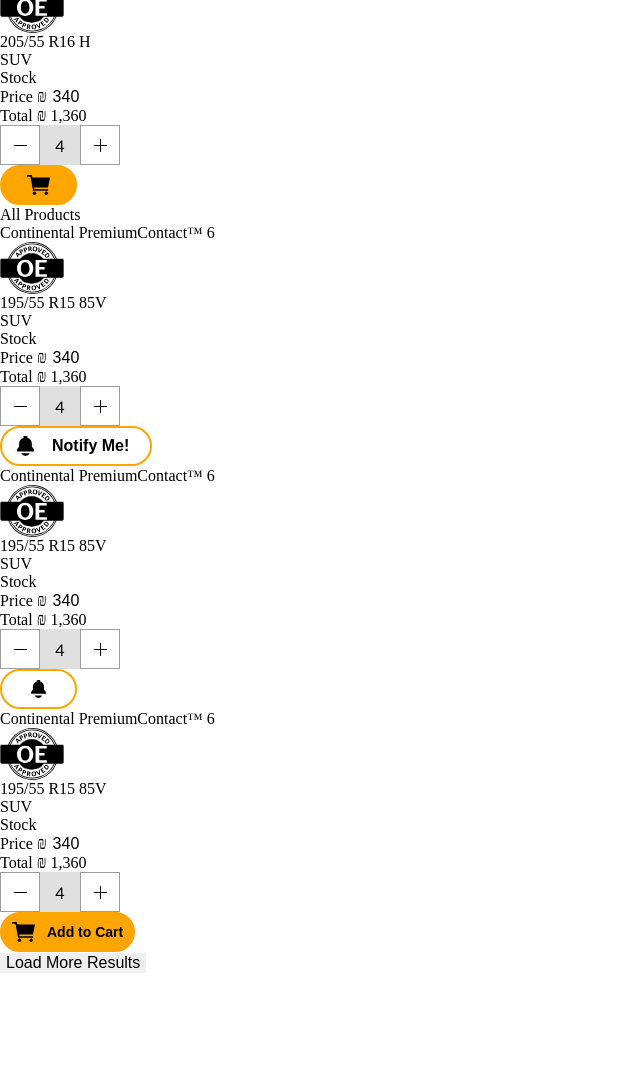
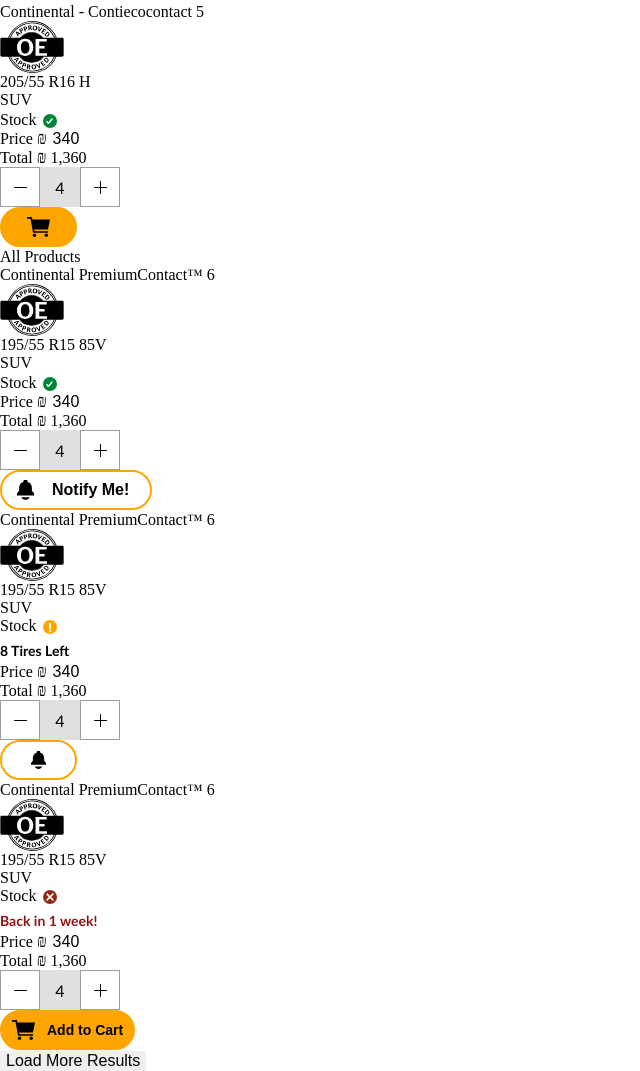
Before and after one commit to evtatdevelop/new-wheels, a website: page source/index.html in a window 1280 px wide. Shown: the part 680-1751 px from the top of the page, without its empty margins (0-640 px from the left). Before the commit the page ends 1653 px from the top, so only its background shows below. Drawn offline with nearby package versions, Linux system fonts and the light colour scheme; files that its build step writes are made by us from their sources.

Commit message:
Stock elenent

```diff
--- a/source/less/blocks/page-bests.less
+++ b/source/less/blocks/page-bests.less
@@ -1,5 +1 @@
 // page bestsellers
-
-.page-header {
-  display: flex;
-}
--- a/source/less/blocks/page-goods.less
+++ b/source/less/blocks/page-goods.less
@@ -1,5 +1 @@
 // page goods
-
-.page-header {
-  display: flex;
-}
--- a/source/less/blocks/page-header.less
+++ b/source/less/blocks/page-header.less
@@ -1,5 +1 @@
 // page header
-
-.page-header {
-  display: flex;
-}
--- a/source/less/blocks/page-tools.less
+++ b/source/less/blocks/page-tools.less
@@ -1,5 +1 @@
 // page tools
-
-.page-header {
-  display: flex;
-}
--- a/source/less/blocks/stock.less
+++ b/source/less/blocks/stock.less
@@ -1 +1,56 @@
 // stock
+
+.stock {
+    position: relative;
+    font-size: 16px;
+      &::before {
+        content: '';
+        position: absolute;
+        display: block;
+        width: 14px;
+        height: 14px;
+        border-radius: 7px;
+        left: 43px;
+        top: 3px;
+      }
+      &::after {
+        position: absolute;
+        display: block;
+        // width: 150px;
+        font-size: 14px;
+        font-weight: 600;
+        top: 25px;
+      }
+      &--instock {
+          margin-top: 2px;
+          &::before {
+              background: url(../img/instock_ico.svg) no-repeat;
+              background-color: @color-success;
+              background-position: center, center;
+          }
+      }
+      &--fewleft {
+        height: 45px;
+        &::before {
+              background: url(../img/fewleft_ico.svg) no-repeat;
+              background-color: @color-warning;
+              background-position: center, center;
+          }
+          &::after {
+              content: "8 Tires Left";
+              color: @color-font-default;
+          }
+      }
+      &--backaweek {
+        height: 45px;
+          &::before {
+              background: url(../img/backaweek.svg) no-repeat;
+              background-color: @color-danger;
+              background-position: center, center;
+          }
+          &::after {
+              content: "Back in 1 week!";
+              color: @color-font-danger;
+          }
+      }
+  }
```
Also changed, not shown: source/img/backaweek.svg (added), source/img/fewleft_ico.svg (added), source/img/instock_ico.svg (added).
